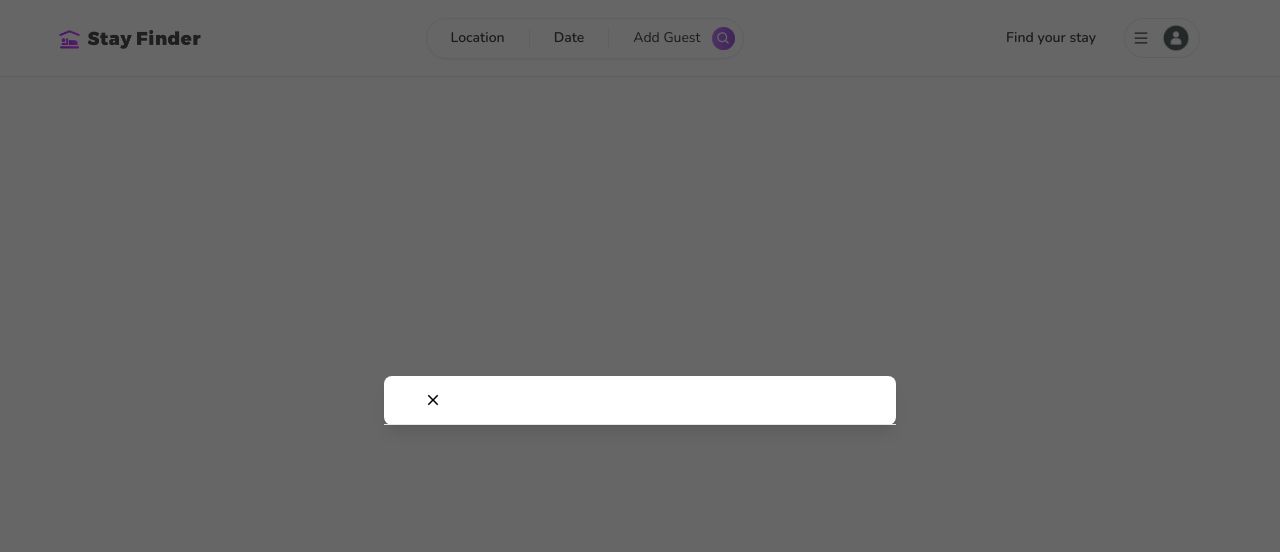
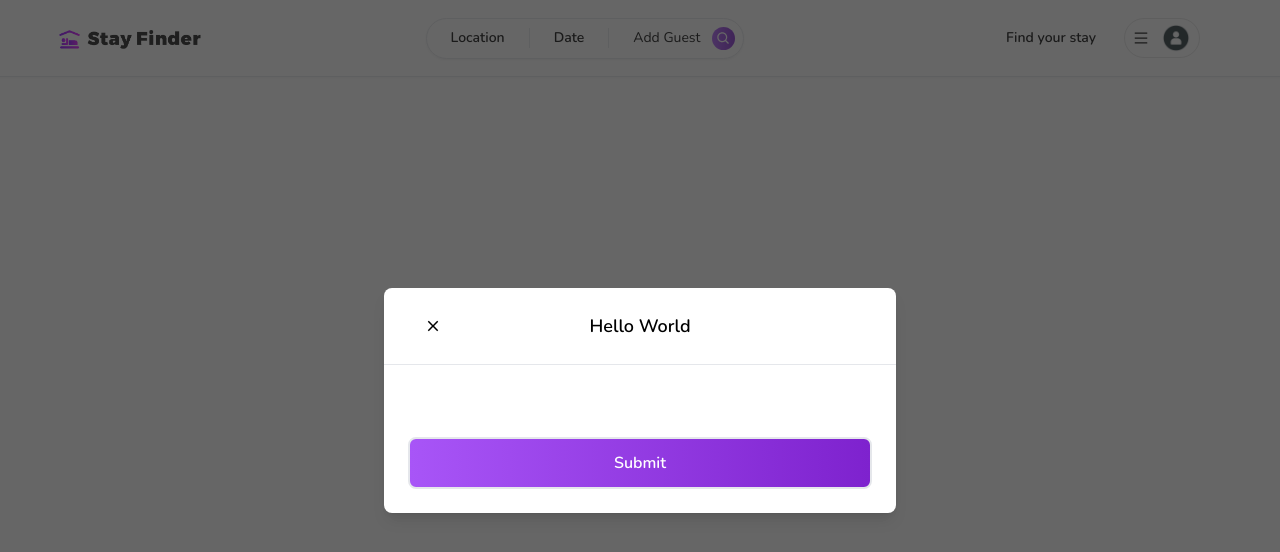
Before and after one commit to RajeevDash007/stayfinder, a Next.js app: page / in a window 1280 px wide. Shown: the top 552 px of the page. Built offline with nearby package versions, Linux system fonts and the light colour scheme.

Commit message:
added primary and secondary button and header, footer

```diff
--- /dev/null
+++ b/app/components/Button.tsx
@@ -0,0 +1,56 @@
+'use client';
+import React from 'react'
+import { IconType } from 'react-icons';
+interface ButtonProps {
+    label: string;
+    onClick:(e: React.MouseEvent<HTMLButtonElement>) => void;
+    disabled?: boolean;
+    outline?: boolean;
+    small?: boolean;
+    icon?: IconType;
+}
+const Button: React.FC<ButtonProps> = ({
+    label,
+    onClick,
+    disabled,
+    outline,
+    small,
+    icon: Icon
+}) => {
+  return (
+    <button
+        onClick={onClick}
+        disabled={disabled}
+        className={`
+            relative
+            disabled:opacity-70
+            disabled:cursor-not-allowed
+            rounded-lg
+            hover:opacity-80
+            transition
+            w-full
+            ${outline ? 'bg-white' : ' bg-gradient-to-r from-purple-500 to-purple-700'}
+            ${outline ? 'border-black' : ' border-gradient-to-r from-purple-500 to-purple-700'}
+            ${outline ? 'text-black' : 'text-white'}
+            ${small ? 'py-1' : 'py-3'}
+            ${small ? 'text-sm' : 'text-md'}
+            ${small ? 'font-light' : 'font-semibold'}
+            ${small ? 'border-[1px]' : 'border-2'}
+        `}
+    >
+        {Icon && (
+            <Icon
+                size={24}
+                className='
+                    absolute
+                    left-4
+                    top-3
+                '
+            />
+        )}
+        {label}
+    </button>
+  )
+}
+
+export default Button
--- a/app/components/Modals/Modals.tsx
+++ b/app/components/Modals/Modals.tsx
@@ -1,6 +1,7 @@
 'use client';
 import React, { useCallback, useEffect, useState } from 'react'
 import {IoMdClose} from 'react-icons/io'
+import Button from '../Button';
 interface ModalsProps{
     isOpen?: boolean;
     onClose: () => void;
@@ -11,7 +12,7 @@ interface ModalsProps{
     actionLabel: string;
     disabled?: boolean;
     secondaryAction?: () => void;
-    secondaryLabel?: string;
+    secondaryActionLabel?: string;
 }
 
 const Modals: React.FC<ModalsProps> = ({
@@ -24,7 +25,7 @@ const Modals: React.FC<ModalsProps> = ({
     actionLabel,
     disabled,
     secondaryAction,
-    secondaryLabel
+    secondaryActionLabel
 }) => {
     const [showModals, setShowModals] = useState(isOpen);
 
@@ -144,7 +145,38 @@ const Modals: React.FC<ModalsProps> = ({
                             >
                                 <IoMdClose size={18}/>
                             </button>
-
+                            <div className='text-lg font-semibold'>
+                                {title}
+                            </div>
+                        </div>
+                        {/* Body */}
+                        <div className='relative p-6 flex-auto'>
+                            {body}
+                        </div>
+                        {/* footer */}
+                        <div className='flex flex-col gap-2 p-6'>
+                            <div
+                                className='
+                                    flex
+                                    flex-row
+                                    items-center
+                                    gap-4
+                                    w-full
+                                '
+                            >
+                                {secondaryAction && secondaryActionLabel && (
+                                    <Button
+                                        disabled={disabled}
+                                        label={secondaryActionLabel}
+                                        onClick={handleSecondaryAction}
+                                    />
+                                )}
+                                <Button
+                                    disabled={disabled}
+                                    label={actionLabel}
+                                    onClick={handleSubmit}
+                                />
+                            </div>
                         </div>
                     </div>
                 </div>
--- a/app/layout.tsx
+++ b/app/layout.tsx
@@ -22,7 +22,7 @@ export default function RootLayout({
     <html lang="en">
       <body className={font.className}>
         <ClientOnly>
-          <Modals isOpen />
+          <Modals actionLabel="Submit" title="Hello World" isOpen />
           <Navbar />
         </ClientOnly>
         {children}
```
